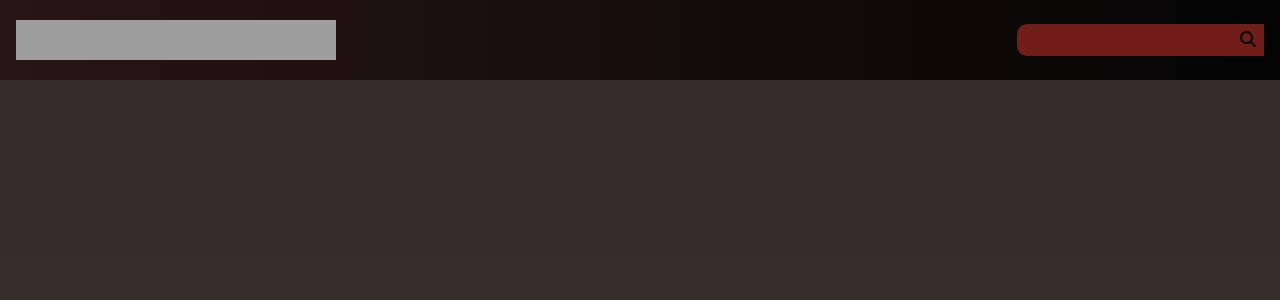
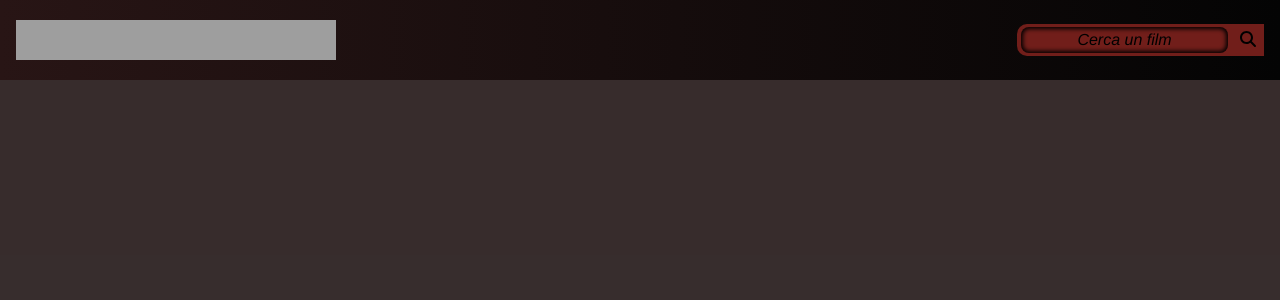
Before and after one commit to MCigno94/vue-boolflix, a Vue app: page / in a window 1280 px wide. Shown: the top 300 px of the page. Built offline with nearby package versions, Linux system fonts and the light colour scheme; grey boxes are pictures that could not be loaded; what vue-flag-icon would draw is missing.

Commit message:
added style on input

```diff
--- a/src/App.vue
+++ b/src/App.vue
@@ -6,7 +6,7 @@
       </div>
       <!-- /.logo -->
       <form class="form" @submit.prevent="callApiMovie">
-        <input v-model="query" type="text">
+        <input placeholder="Cerca un film" v-model="query" type="text">
         <button @click="callApiMovie">
           <font-awesome-icon icon="fa-solid fa-magnifying-glass" />
         </button>
--- a/src/assets/scss/style.scss
+++ b/src/assets/scss/style.scss
@@ -41,6 +41,14 @@ header {
             border-bottom-left-radius: 10px;
             padding: 0.25rem;
             color: white;
+        }
+        input::placeholder {
+            color: black;
+            border-radius: 8px;
+            text-align: center;
+            font-style: oblique;
+            padding: 0.25rem 0;
+            box-shadow: inset 0 0 4px 2px black;
         }
         button {
             height: 100%;
```
